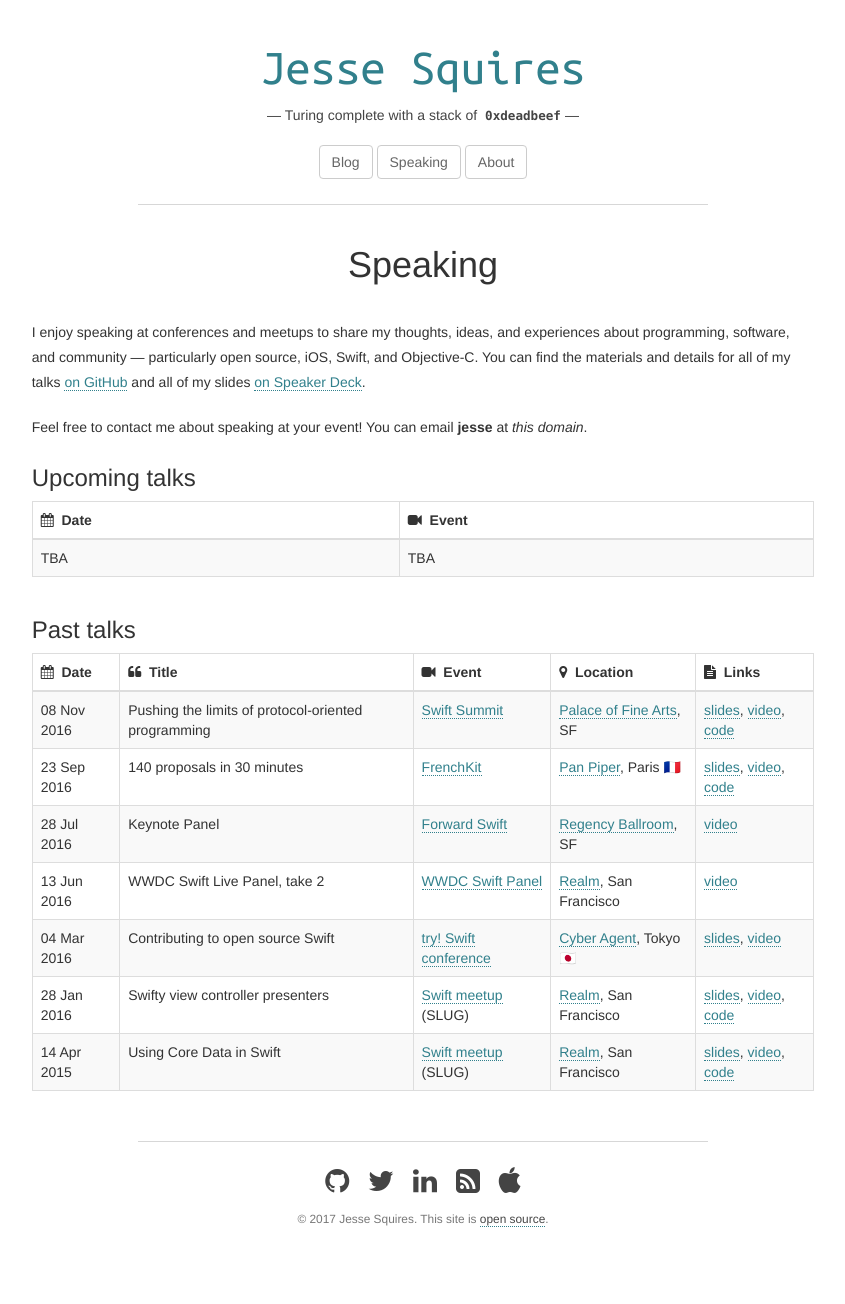
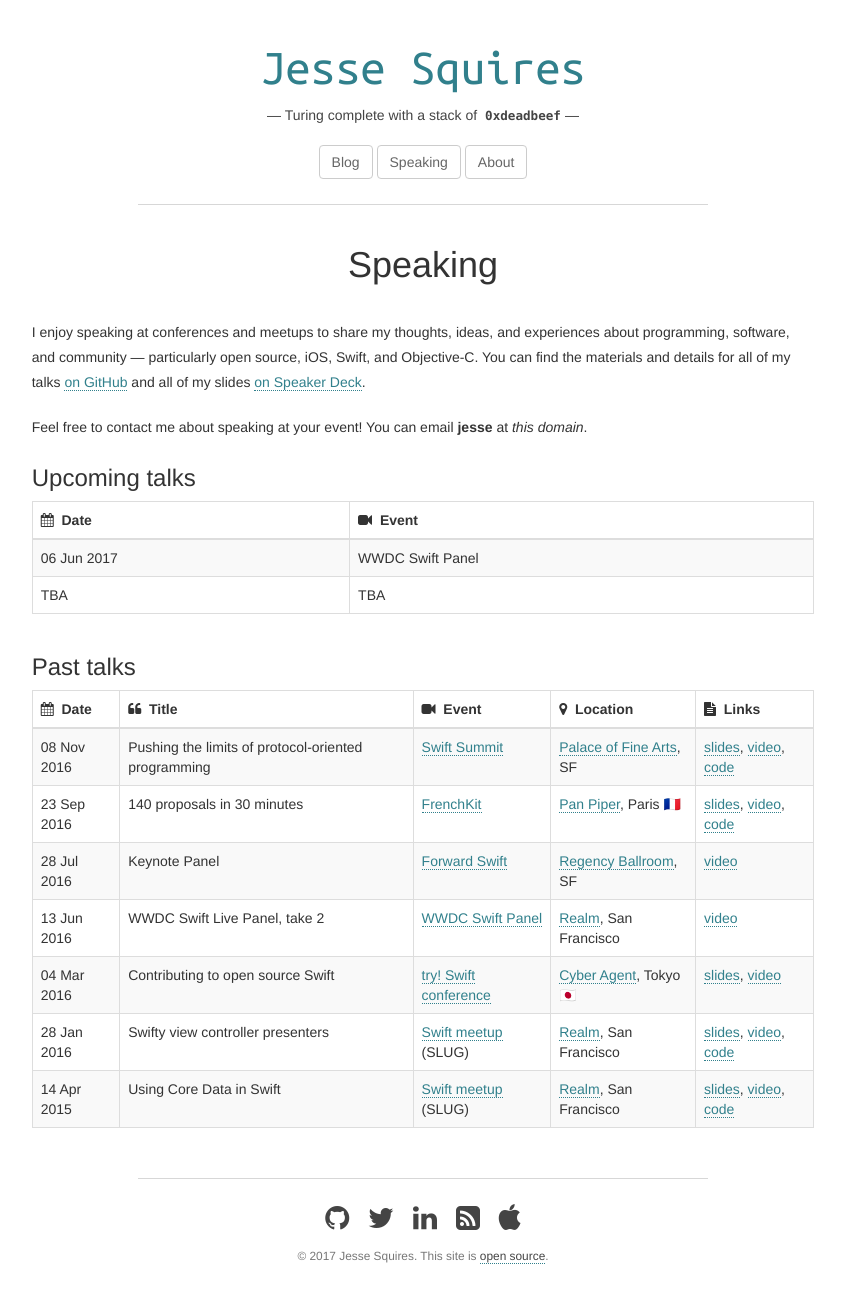
Before and after one commit to jessesquires/jessesquires.com, a Jekyll site: the page built from speaking.md, in a window 1280 px wide. Shown: the whole page, without its empty margins (217-1062 px from the left). Built offline with Jekyll 4.4.1, drawn with Linux system fonts in a browser that asks for light colours; before the commit the page ends 1267 px from its top, so only the background shows below that.

Commit message:
update speaking

```diff
--- a/speaking.md
+++ b/speaking.md
@@ -12,8 +12,9 @@
 <div class="table-responsive" markdown="1">
 
 | <i class="fa fa-calendar" aria-hidden="true"></i>&nbsp; Date | <i class="fa fa-video-camera" aria-hidden="true"></i>&nbsp; Event |
-|:--------------|:--------------|
-| TBA           | TBA           |
+|:------------|:-----------------|
+| 06 Jun 2017 | WWDC Swift Panel |
+| TBA         | TBA              |
 {: class="table table-striped table-bordered"}
 
 </div>
```
